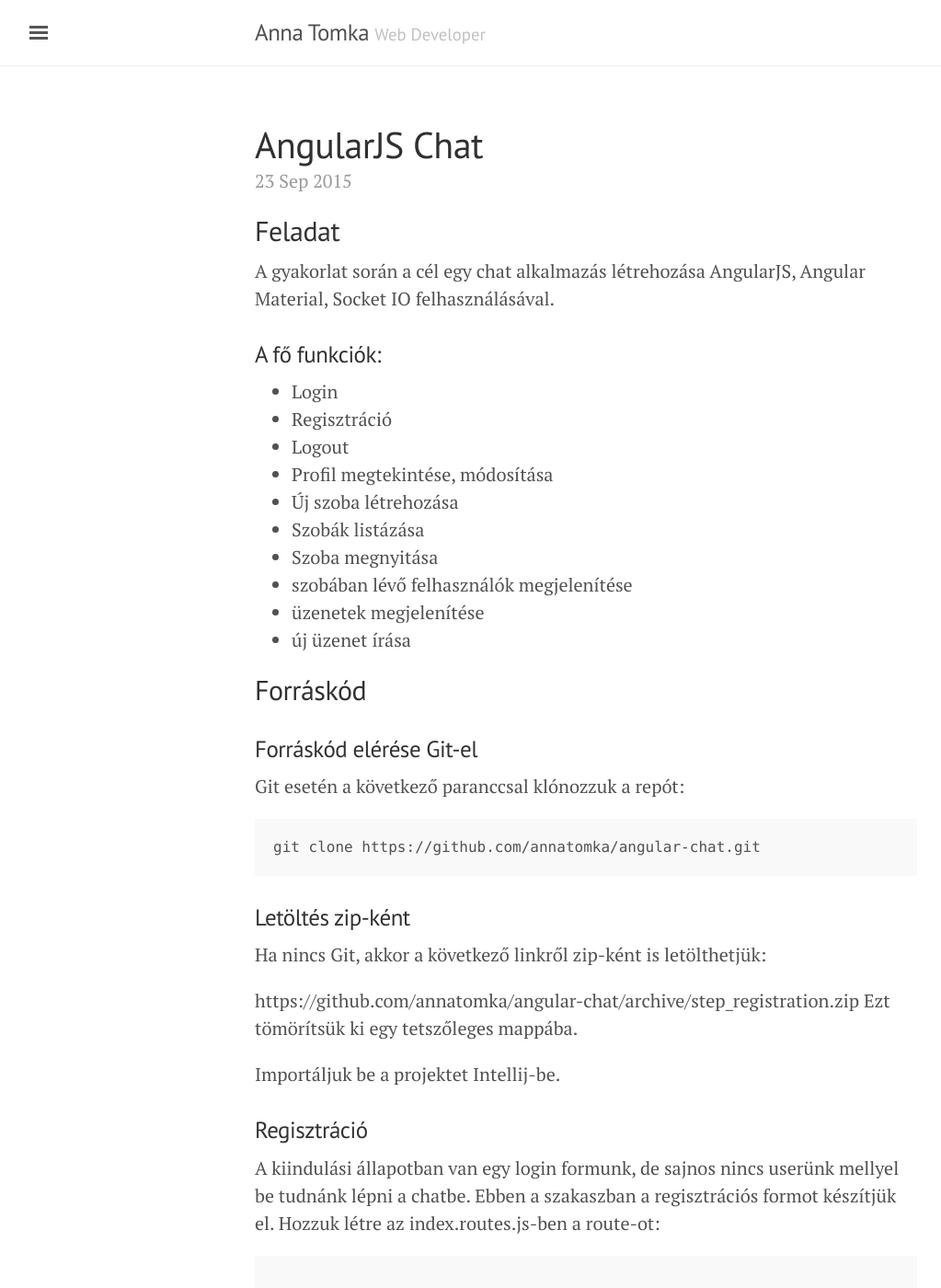
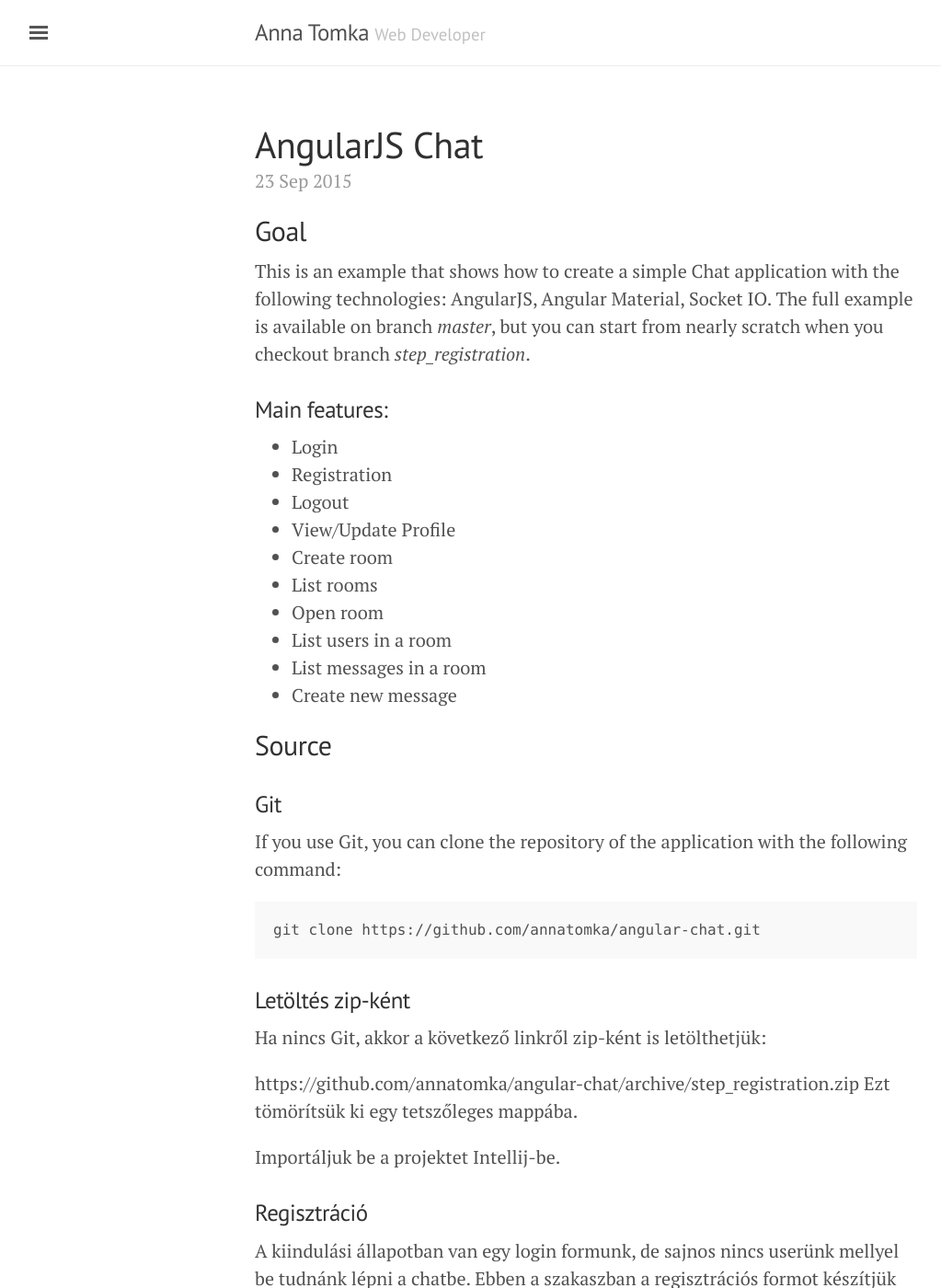
Before and after one commit to annatomka/annatomka.github.io, a Jekyll site: the page built from _posts/2015-09-23-angularjs-chat-example.md, in a window 1280 px wide and 1400 px high. Shown: the whole window at 92% size, without its empty margins (3-1026 px from the left). Built offline with Jekyll 4.4.1, drawn with Linux system fonts in a browser that asks for light colours.

Commit message:
Translate chat example to en

```diff
--- a/_posts/2015-09-23-angularjs-chat-example.md
+++ b/_posts/2015-09-23-angularjs-chat-example.md
@@ -3,25 +3,26 @@
 title: AngularJS Chat
 ---
 
-##Feladat
-A gyakorlat során a cél egy chat alkalmazás létrehozása AngularJS, Angular Material, Socket IO felhasználásával.
+## Goal
+This is an example that shows how to create a simple Chat application with the following technologies: AngularJS, Angular Material, Socket IO.
+The full example is available on branch *master*, but you can start from nearly scratch when you checkout branch *step_registration*.
 
-###A fő funkciók:
+### Main features:
 * Login
-* Regisztráció
+* Registration
 * Logout
-* Profil megtekintése, módosítása
-* Új szoba létrehozása
-* Szobák listázása
-* Szoba megnyitása
-* szobában lévő felhasználók megjelenítése
-* üzenetek megjelenítése
-* új üzenet írása
+* View/Update Profile
+* Create room
+* List rooms
+* Open room
+* List users in a room
+* List messages in a room
+* Create new message
 
-## Forráskód
+## Source
 
-### Forráskód elérése Git-el
-Git esetén a következő paranccsal klónozzuk a repót:
+### Git
+If you use Git, you can clone the repository of the application with the following command:
 <pre><code>git clone https://github.com/annatomka/angular-chat.git</code></pre>
 
 ###Letöltés zip-ként
```
